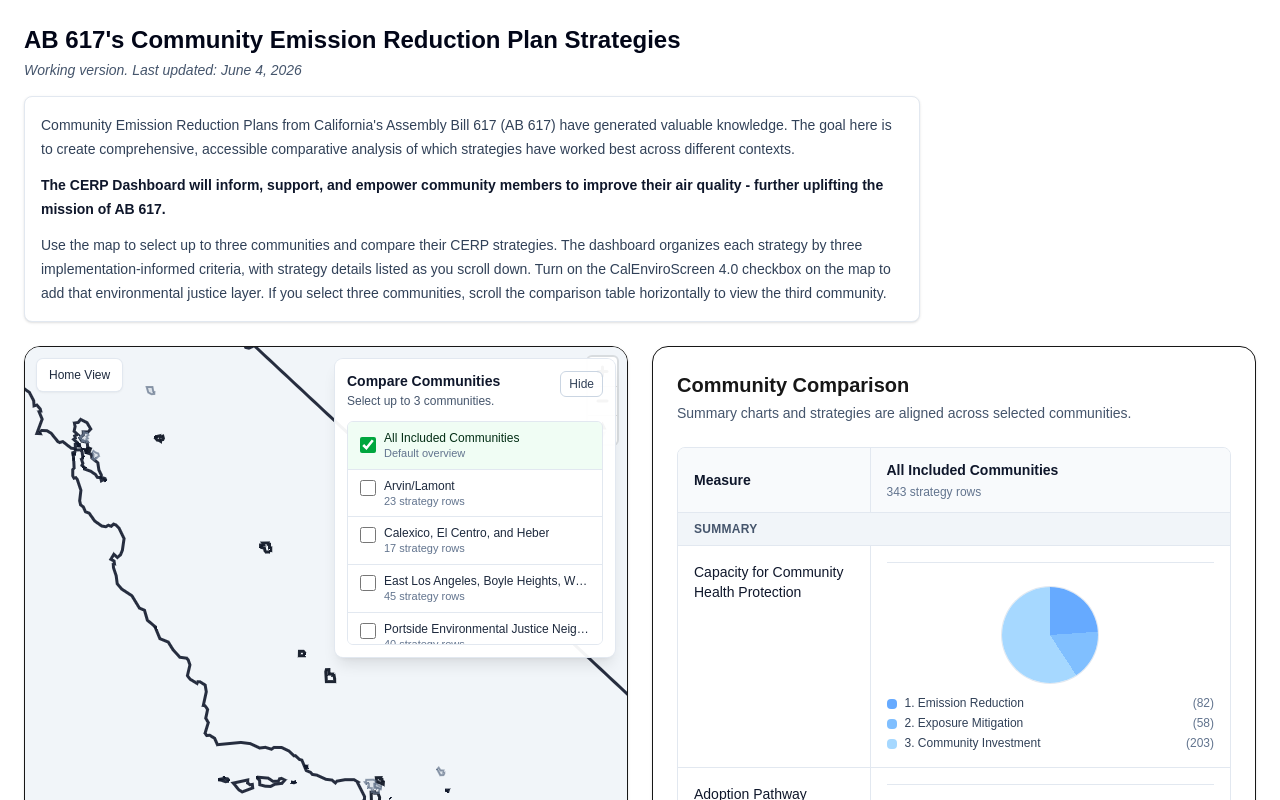
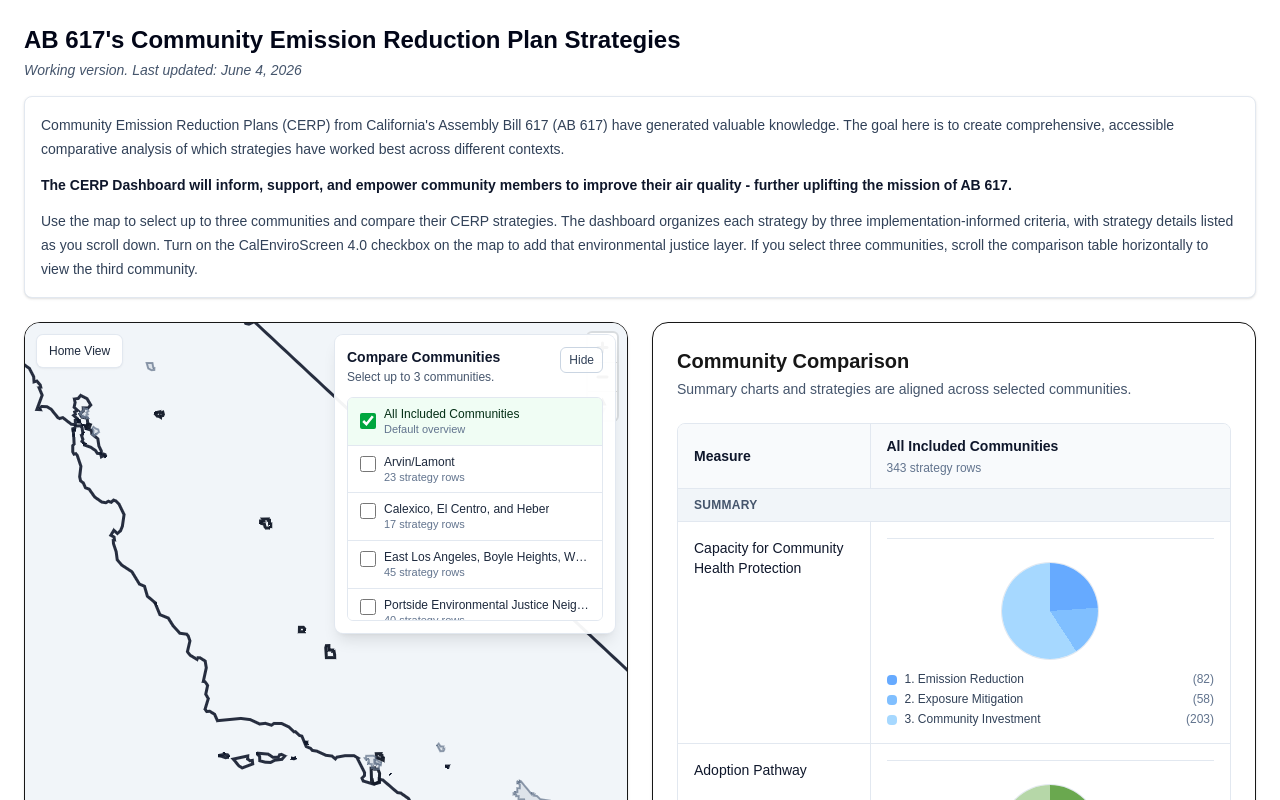
Before and after one commit to ccturkatte-02/ab617-cerp-dashboard, a Next.js app: page /community in a window 1280 px wide. Shown: the top 800 px of the page. Built offline with nearby package versions, Linux system fonts and the light colour scheme; no server answers.

Commit message:
Refine dashboard intro layout

```diff
--- a/app/community/page.tsx
+++ b/app/community/page.tsx
@@ -697,12 +697,13 @@
         <p className="mt-1 text-sm italic text-slate-600">
           Working version. Last updated: June 4, 2026
         </p>
-        <div className="mt-4 max-w-4xl rounded-lg border border-slate-200 bg-white p-4 text-sm leading-6 text-slate-700 shadow-sm">
+        <div className="mt-4 w-full rounded-lg border border-slate-200 bg-white p-4 text-sm leading-6 text-slate-700 shadow-sm">
           <p>
-            Community Emission Reduction Plans from California&apos;s Assembly Bill
-            617 (AB 617) have generated valuable knowledge. The goal here is to
-            create comprehensive, accessible comparative analysis of which
-            strategies have worked best across different contexts.
+            Community Emission Reduction Plans (CERP) from California&apos;s
+            Assembly Bill 617 (AB 617) have generated valuable knowledge. The
+            goal here is to create comprehensive, accessible comparative
+            analysis of which strategies have worked best across different
+            contexts.
           </p>
           <p className="mt-3 font-semibold text-slate-900">
             The CERP Dashboard will inform, support, and empower community
```
